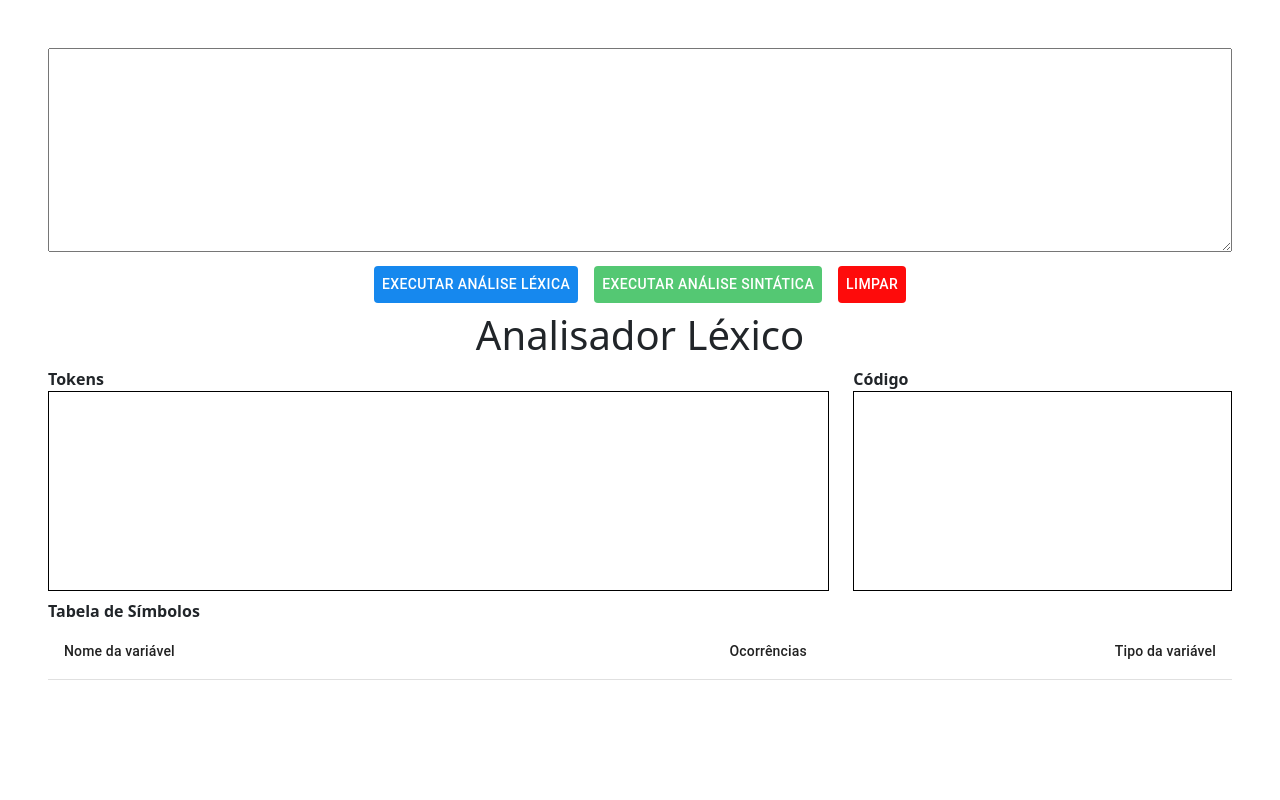
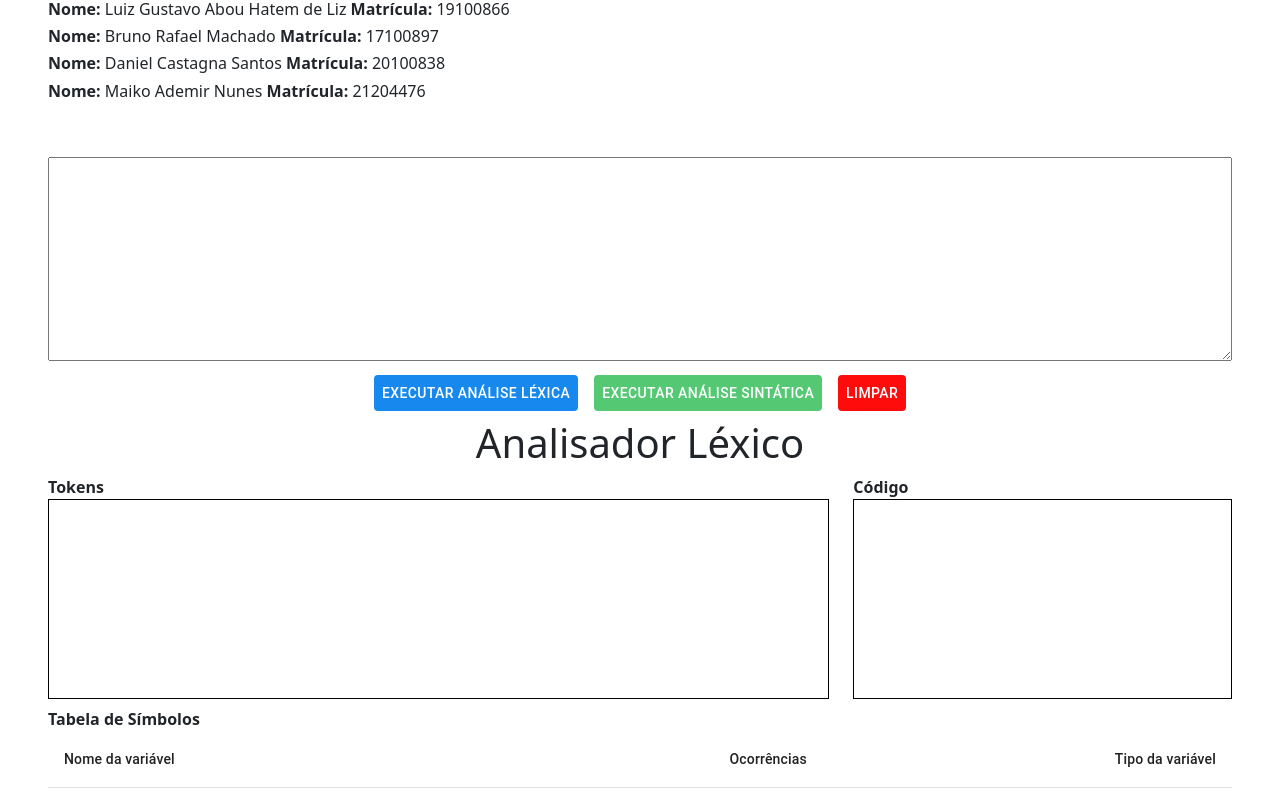
Before and after one commit to lgahdl/trabalho-pratico-ine5622-compiladores, a React (Create React App) app: page / in a window 1280 px wide. Shown: the top 800 px of the page. Built offline with nearby package versions, Linux system fonts and the light colour scheme.

Commit message:
commit final

```diff
--- a/src/App.js
+++ b/src/App.js
@@ -46,6 +46,46 @@ function App() {
   return (
     <div className="App pb-5" style={{ overflowX: "hidden" }}>
       <Row className={"px-5"}>
+        <Col xs={12}>
+          <div className={"d-flex flex-column"}>
+            <div className={"d-flex flex-row text-center"}>
+              <h6>
+                <b>Nome: </b> Luiz Gustavo Abou Hatem de Liz
+              </h6>
+              &nbsp;
+              <h6>
+                <b>Matrícula: </b> 19100866
+              </h6>
+            </div>
+            <div className={"d-flex flex-row text-center"}>
+              <h6>
+                <b>Nome: </b> Bruno Rafael Machado
+              </h6>
+              &nbsp;
+              <h6>
+                <b>Matrícula: </b> 17100897
+              </h6>
+            </div>
+            <div className={"d-flex flex-row text-center"}>
+              <h6>
+                <b>Nome: </b> Daniel Castagna Santos
+              </h6>
+              &nbsp;
+              <h6>
+                <b>Matrícula: </b> 20100838
+              </h6>
+            </div>
+            <div className={"d-flex flex-row text-center"}>
+              <h6>
+                <b>Nome: </b> Maiko Ademir Nunes
+              </h6>
+              &nbsp;
+              <h6>
+                <b>Matrícula: </b> 21204476
+              </h6>
+            </div>
+          </div>
+        </Col>
         <Col xs={12}>
           <TextareaAutosize className="mt-5" value={rawText} onChange={({ target: { value } }) => setRawText(value)}
                             style={{ height: "200px", width: "100%", overflowY: "scroll" }}>
```
Also changed, not shown: 3 other files (tests, documents, lock files or other folders).
